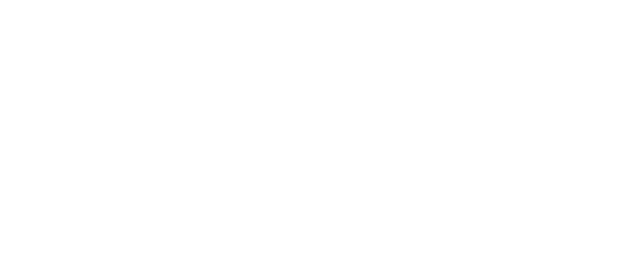
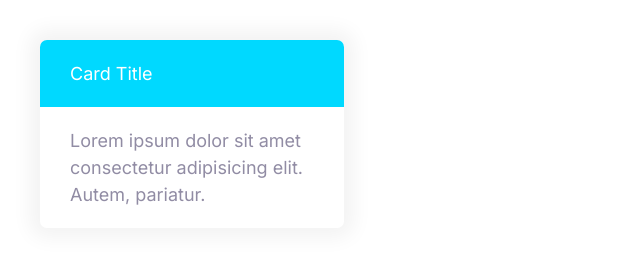
Before and after one commit to sheen4n/sheenie, a plain HTML site: page index.html in a window 1280 px wide. Shown: the whole page, without its empty margins (0-640 px from the left). Drawn offline with Linux system fonts and the light colour scheme.

Commit message:
Build Card component

```diff
--- a/css/styles.css
+++ b/css/styles.css
@@ -279,3 +279,25 @@ a {
     font-size: 1.5rem;
   }
 }
+
+/* Cards */
+.card {
+  border-radius: 7px;
+  box-shadow: 0 0 20px 10px #f3f3f3;
+  overflow: hidden;
+}
+
+.card__header,
+.card__body {
+  padding: 2rem 3rem;
+}
+
+.card--primary .card__header {
+  background: var(--color-primary);
+  color: #fff;
+}
+
+.card--secondary .card__header {
+  background: var(--color-secondary);
+  color: #fff;
+}
--- a/index.html
+++ b/index.html
@@ -12,5 +12,14 @@
     <link rel="stylesheet" href="css/normalize.css" />
     <link rel="stylesheet" href="css/styles.css" />
   </head>
-  <body></body>
+  <body>
+    <div style="width: 30%; padding: 4rem">
+      <div class="card card--secondary">
+        <header class="card__header">Card Title</header>
+        <div class="card__body">
+          Lorem ipsum dolor sit amet consectetur adipisicing elit. Autem, pariatur.
+        </div>
+      </div>
+    </div>
+  </body>
 </html>
```
